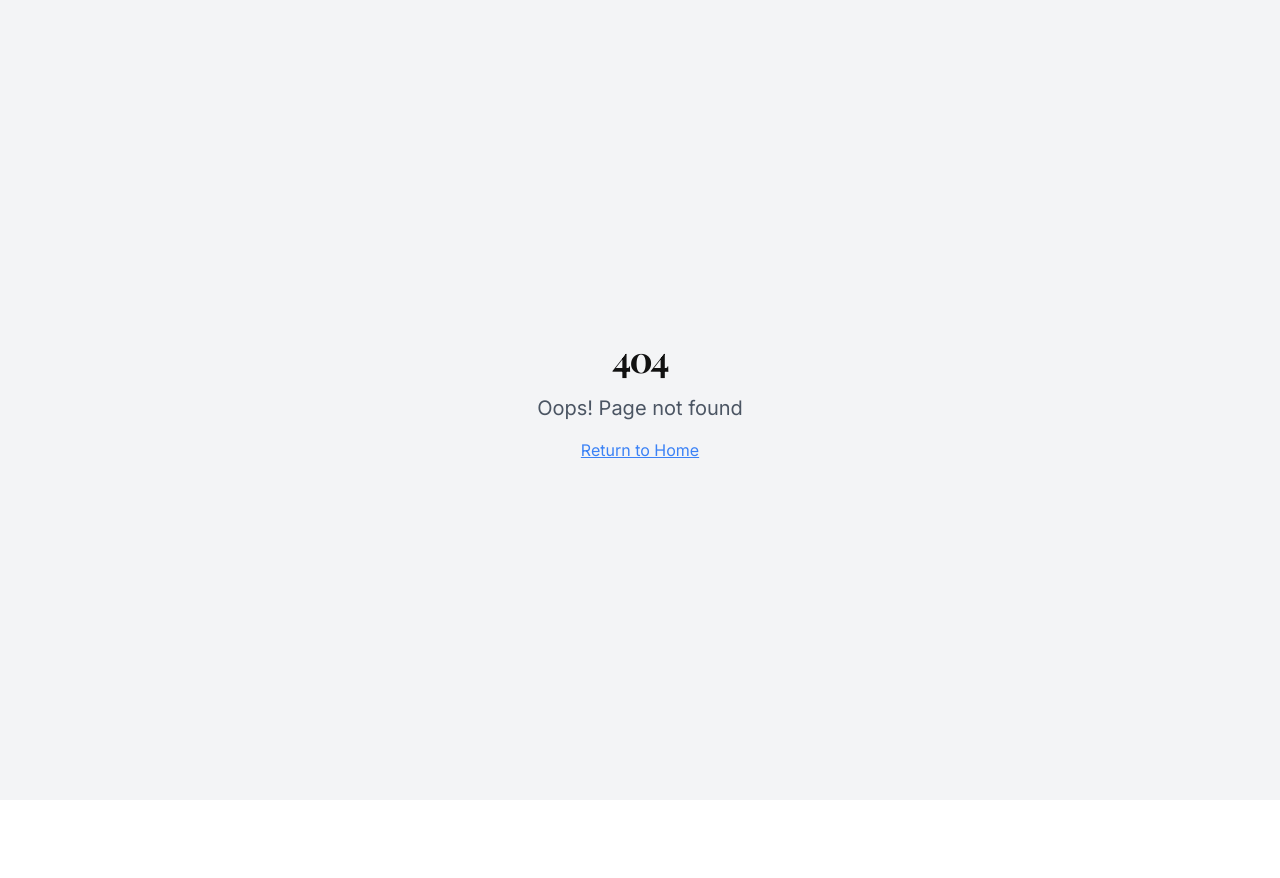
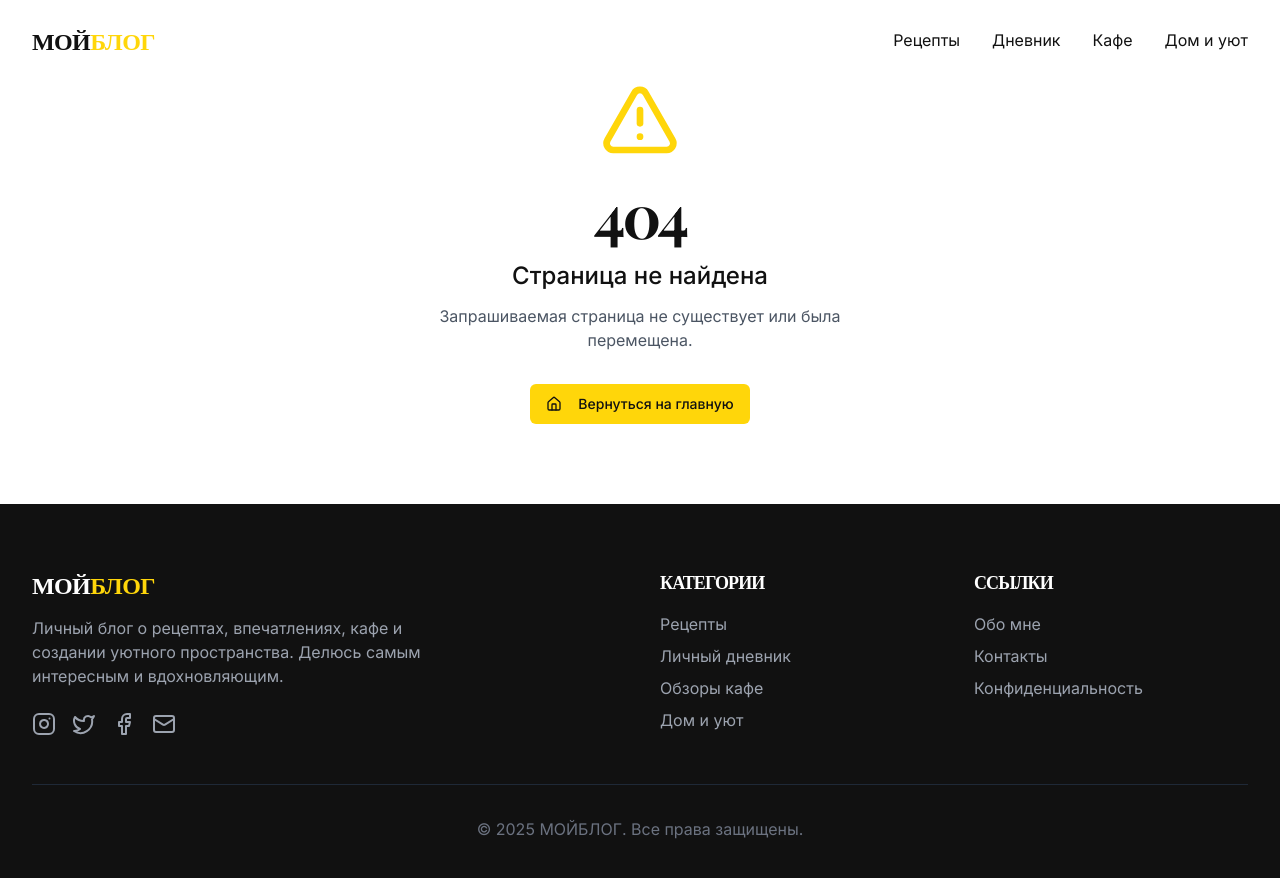
Before and after one commit to fohunoff/vika-blog-e44216bb, a React (Vite) app: page /about in a window 1280 px wide. Before the commit this address had no page. Shown: the top 878 px of the page. Before the commit the page ends 800 px from the top, so only its background shows below. Built offline with nearby package versions, Linux system fonts and the light colour scheme.

Commit message:
Style 404 page
Style the 404 page to match the overall website design.

```diff
--- a/src/pages/NotFound.tsx
+++ b/src/pages/NotFound.tsx
@@ -1,5 +1,10 @@
-import { useLocation } from "react-router-dom";
+
+import { useLocation, Link } from "react-router-dom";
 import { useEffect } from "react";
+import { AlertTriangle, Home } from "lucide-react";
+import { Button } from "@/components/ui/button";
+import BlogHeader from "@/components/BlogHeader";
+import Footer from "@/components/Footer";
 
 const NotFound = () => {
   const location = useLocation();
@@ -12,14 +17,33 @@ const NotFound = () => {
   }, [location.pathname]);
 
   return (
-    <div className="min-h-screen flex items-center justify-center bg-gray-100">
-      <div className="text-center">
-        <h1 className="text-4xl font-bold mb-4">404</h1>
-        <p className="text-xl text-gray-600 mb-4">Oops! Page not found</p>
-        <a href="/" className="text-blue-500 hover:text-blue-700 underline">
-          Return to Home
-        </a>
-      </div>
+    <div className="flex flex-col min-h-screen">
+      <BlogHeader />
+
+      <main className="flex-grow flex items-center justify-center py-20 px-4">
+        <div className="text-center max-w-md mx-auto animate-fade-up">
+          <div className="mb-6 flex justify-center">
+            <AlertTriangle size={80} className="text-blog-yellow" />
+          </div>
+
+          <h1 className="text-5xl md:text-6xl font-display font-bold mb-4">404</h1>
+
+          <p className="text-xl md:text-2xl font-medium mb-3">Страница не найдена</p>
+
+          <p className="text-gray-600 mb-8">
+            Запрашиваемая страница не существует или была перемещена.
+          </p>
+
+          <Link to="/">
+            <Button className="bg-blog-yellow hover:bg-blog-yellow-dark text-blog-black">
+              <Home size={18} className="mr-2" />
+              Вернуться на главную
+            </Button>
+          </Link>
+        </div>
+      </main>
+
+      <Footer />
     </div>
   );
 };
```
